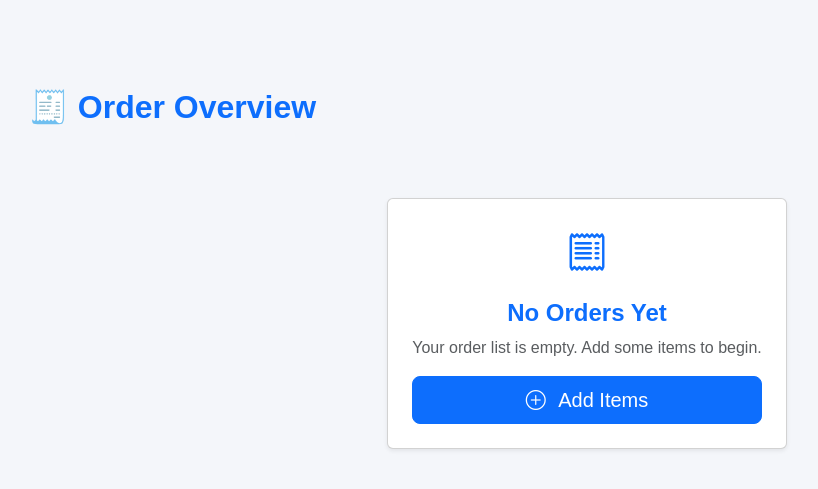
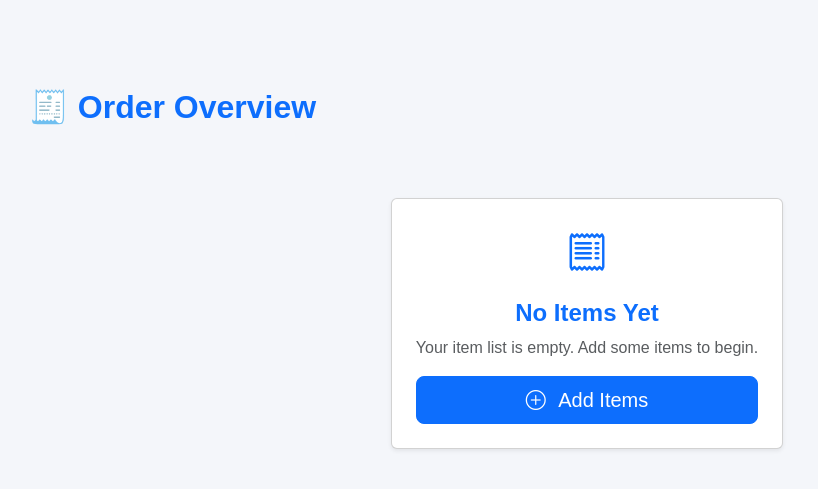
Before and after one commit to Momon015/SalesAndInventorySystem, a Django app: page /expenses/view-cart/ in a window 1280 px wide. Shown: the top 489 px of the page, without its empty margins (53-871 px from the left). Run offline with Django 5.2, Linux system fonts and the light colour scheme.

Commit message:
changing some text in empty in view_cart

```diff
--- a/Expense/templates/Expense/view_cart.html
+++ b/Expense/templates/Expense/view_cart.html
@@ -140,8 +140,8 @@ input[type=number] {
     <div class="d-flex flex-column align-items-center justify-content-center py-5">
         <div class="card shadow-sm text-center p-4" style="max-width: 400px;">
             <div class="mb-3"><i class="bi bi-receipt fs-1 text-primary"></i></div>
-            <h4 class="fw-bold text-primary mb-2">No Orders Yet</h4>
-            <p class="text-muted mb-3">Your order list is empty. Add some items to begin.</p>
+            <h4 class="fw-bold text-primary mb-2">No Items Yet</h4>
+            <p class="text-muted mb-3">Your item list is empty. Add some items to begin.</p>
             <a href="{% url 'material-list' %}" class="btn btn-primary btn-lg w-100"><i class="bi bi-plus-circle me-2"></i> Add Items</a>
         </div>
     </div>
```
